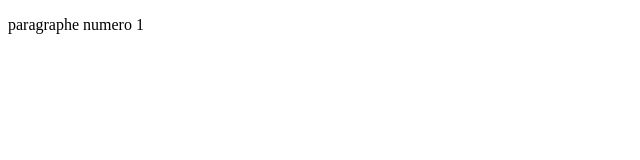
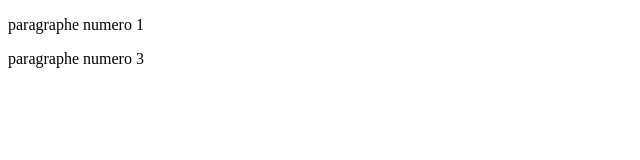
Before and after one commit to guilhemcesar/coursgit, a plain HTML site: page index.html in a window 1280 px wide. Shown: the whole page, without its empty margins (0-640 px from the left). Drawn offline with Linux system fonts and the light colour scheme.

Commit message:
ajout §3

```diff
--- a/index.html
+++ b/index.html
@@ -7,5 +7,6 @@
 </head>
 <body>
     <p>paragraphe numero 1</p>
+    <p>paragraphe numero 3</p>
 </body>
 </html>
```
